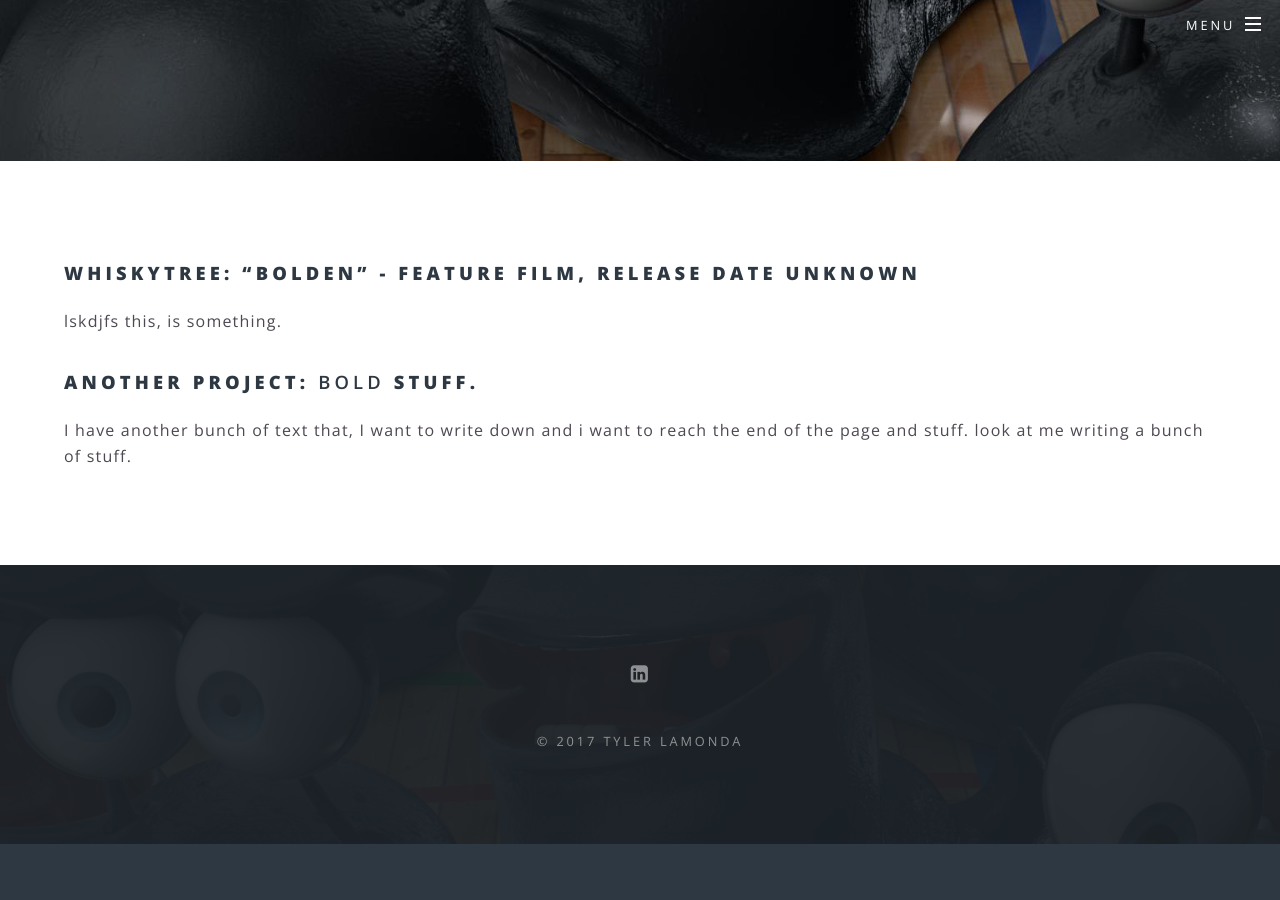
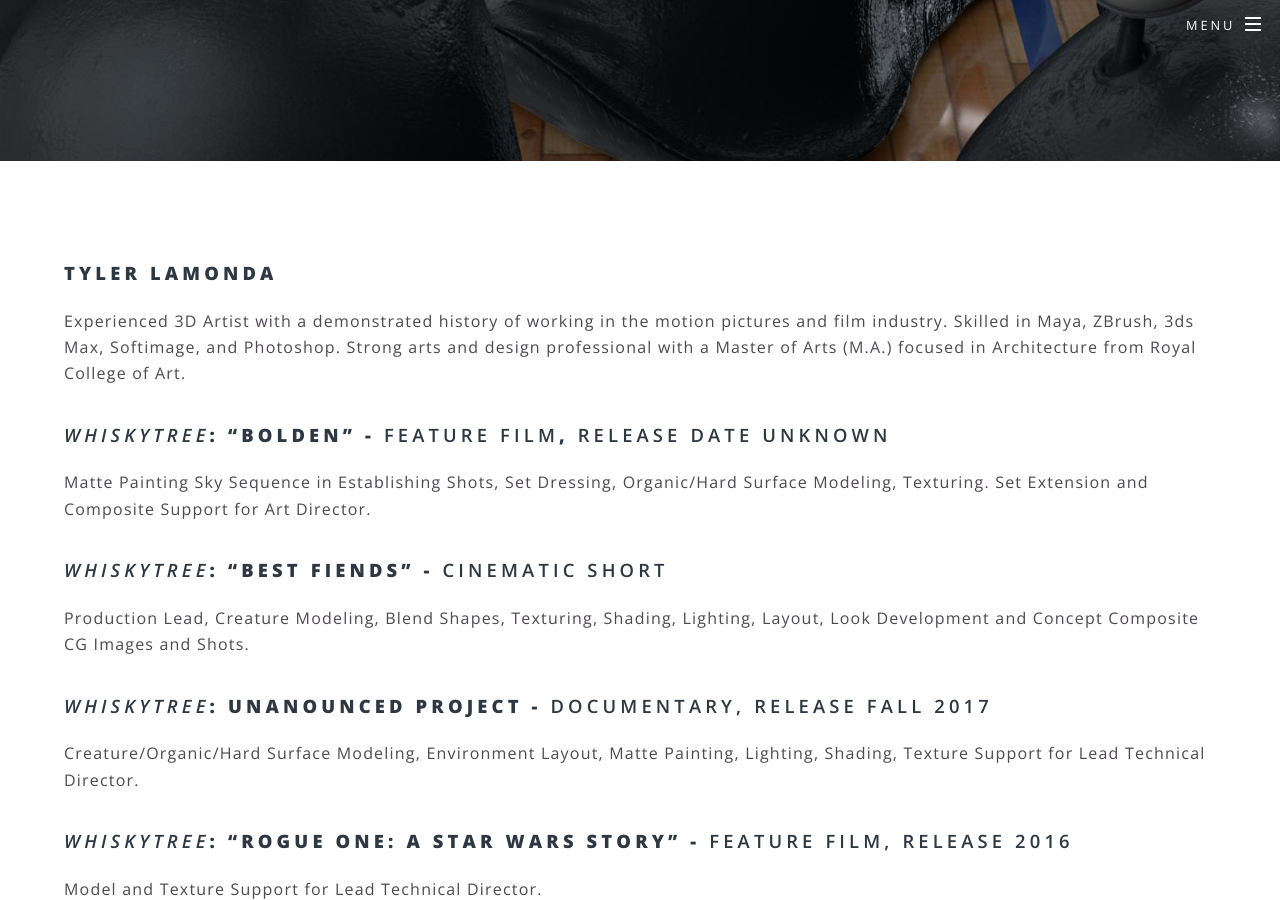
Before and after one commit to tylerlamonda/website_3, a Jekyll site: the page built from about.html, in a window 1280 px wide and 900 px high, scrolled down 739 px. Built offline with Jekyll 4.4.1, drawn with Linux system fonts in a browser that asks for light colours; before the commit the page ends 1583 px from its top, so only the background shows below that; some of the changed text lies outside the part shown.

Commit message:
text changes

```diff
--- a/about.html
+++ b/about.html
@@ -3,13 +3,33 @@ layout: landing
 title: About Me
 projects: [
   {
-    title: "### Whiskytree: \"Bolden\" - Feature Film, Release Date Unknown",
-    description: "lskdjfs this, is something."
+    title: "### Tyler lamonda",
+    description: "Experienced 3D Artist with a demonstrated history of working in the motion pictures and film industry. Skilled in Maya, ZBrush, 3ds Max, Softimage, and Photoshop. Strong arts and design professional with a Master of Arts (M.A.) focused in Architecture from Royal College of Art."
   },
   {
-    title: "### Another project: **bold** Stuff.",
-    description: "I have another bunch of text that, I want to write down and i want to reach the end of the page and stuff. look at me writing a bunch of stuff."
-  }
+    title: "### ***Whiskytree***: \"Bolden\" - **Feature Film**, **Release Date Unknown**",
+    description: "Matte Painting Sky Sequence in Establishing Shots, Set Dressing, Organic/Hard Surface Modeling, Texturing. Set Extension and Composite Support for Art Director."
+  },
+  {
+    title: "### ***Whiskytree***: \"Best Fiends\" - **cinematic short**",
+    description: "Production Lead, Creature Modeling, Blend Shapes, Texturing, Shading, Lighting, Layout, Look Development and Concept Composite CG Images and Shots."
+  },
+  {
+    title: "### ***Whiskytree***: unanounced project - **documentary, release fall 2017**",
+    description: "Creature/Organic/Hard Surface Modeling, Environment Layout, Matte Painting, Lighting, Shading, Texture Support for Lead Technical Director."
+  },
+  {
+    title: "### ***Whiskytree***: \"Rogue One: A star wars story\" - **Feature Film, release 2016**",
+    description: "Model and Texture Support for Lead Technical Director."
+  },
+  {
+    title: "### ***Whiskytree***: \"how the rebels saved christmas\" - **duracell rogue one commercial, Released 2016**",
+    description: "Hard Surface Modeling, Texturing, Set Dressing. Environment Layout and Set Extension Support for Lead Technical Director."
+  },
+  {
+    title: "### ***2020 Venture***: \"chasing dead\" - **console game, release 2016**",
+    description: "Character/Creature/Hard Surface Modeling, Texturing, Look Development, Shading, Lighting, Environment Layout and Resolved Technical Challenges in Game Engine Pipeline."
+  },
 ]
 ---
 <section id="banner">
```
